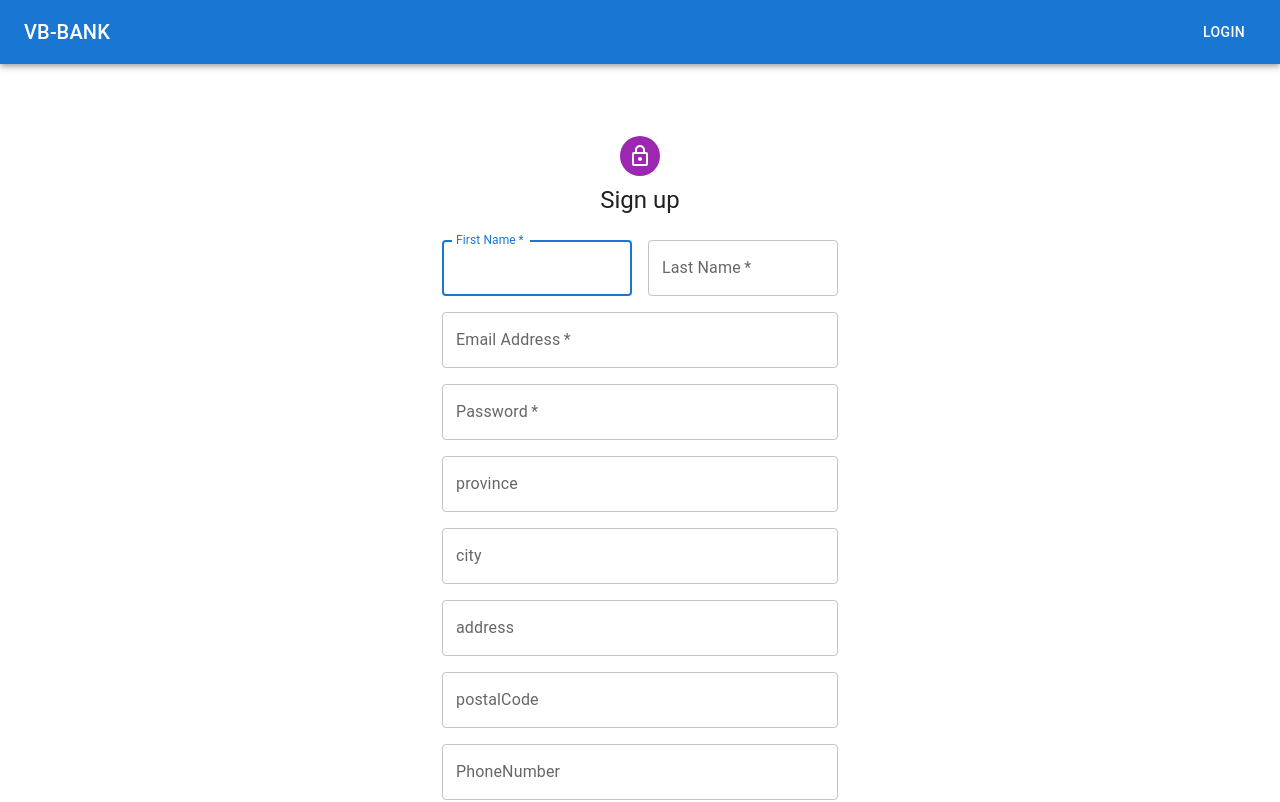
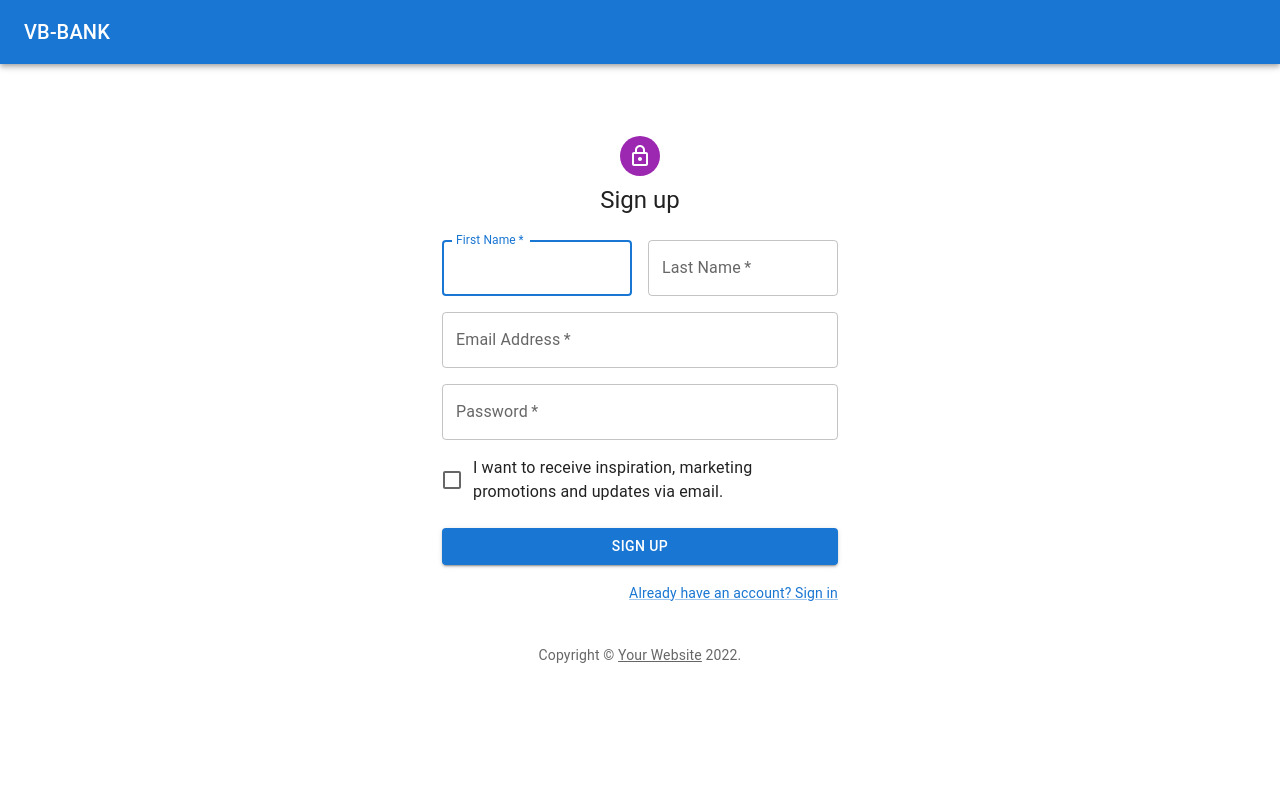
Before and after one commit to we-succeed/vb, a React (Create React App) app: page /signup in a window 1280 px wide. Shown: the top 802 px of the page. Built offline with nearby package versions, Linux system fonts and the light colour scheme.

Commit message:
removed some code

```diff
--- a/src/components/Signup/signup.js
+++ b/src/components/Signup/signup.js
@@ -142,66 +142,6 @@ const Signup = () => {
               />
             </Grid>
             <Grid item xs={12}>
-              <TextField
-                fullWidth
-                name="province"
-                label="province"
-                type="text"
-                id="province"
-                onChange={handleChange}
-                value={data.province}
-                autoComplete="porvince"
-              />
-            </Grid>
-            <Grid item xs={12}>
-              <TextField
-                fullWidth
-                name="city"
-                label="city"
-                type="text"
-                id="city"
-                onChange={handleChange}
-                value={data.city}
-                autoComplete="city"
-              />
-            </Grid>
-            <Grid item xs={12}>
-              <TextField
-                fullWidth
-                name="address"
-                label="address"
-                type="text"
-                id="address"
-                onChange={handleChange}
-                value={data.address}
-                autoComplete="address"
-              />
-            </Grid>
-            <Grid item xs={12}>
-              <TextField
-                fullWidth
-                name="postalCode"
-                label="postalCode"
-                type="text"
-                id="postalCode"
-                onChange={handleChange}
-                value={data.postalCode}
-                autoComplete="postalCode"
-              />
-            </Grid>
-            <Grid item xs={12}>
-              <TextField
-                fullWidth
-                name="PhoneNumber"
-                label="PhoneNumber"
-                type="number"
-                id="PhoneNumber"
-                onChange={handleChange}
-                value={data.PhoneNumber}
-                autoComplete="PhoneNumber"
-              />
-            </Grid>
-            <Grid item xs={12}>
               <FormControlLabel
                 control={<Checkbox value="allowExtraEmails" color="primary" />}
                 label="I want to receive inspiration, marketing promotions and updates via email."
@@ -232,6 +172,4 @@ const Signup = () => {
   );
 };
 
-
-
 export default Signup;
--- a/src/components/commons/PageHeader.js
+++ b/src/components/commons/PageHeader.js
@@ -1,6 +1,6 @@
 import * as React from 'react';
 import AppBar from '@mui/material/AppBar';
-import { Box, Toolbar, Typography, Button } from "@mui/material/";
+import { Toolbar, Typography } from "@mui/material/";
 const PageHeader = () => {
   return (
     <AppBar position="static">
@@ -8,7 +8,6 @@ const PageHeader = () => {
         <Typography variant="h6" component="div" sx={{ flexGrow: 1 }}>
             VB-BANK
         </Typography>
-        <Button color="inherit">Login</Button>
       </Toolbar>
     </AppBar>
   );
```
